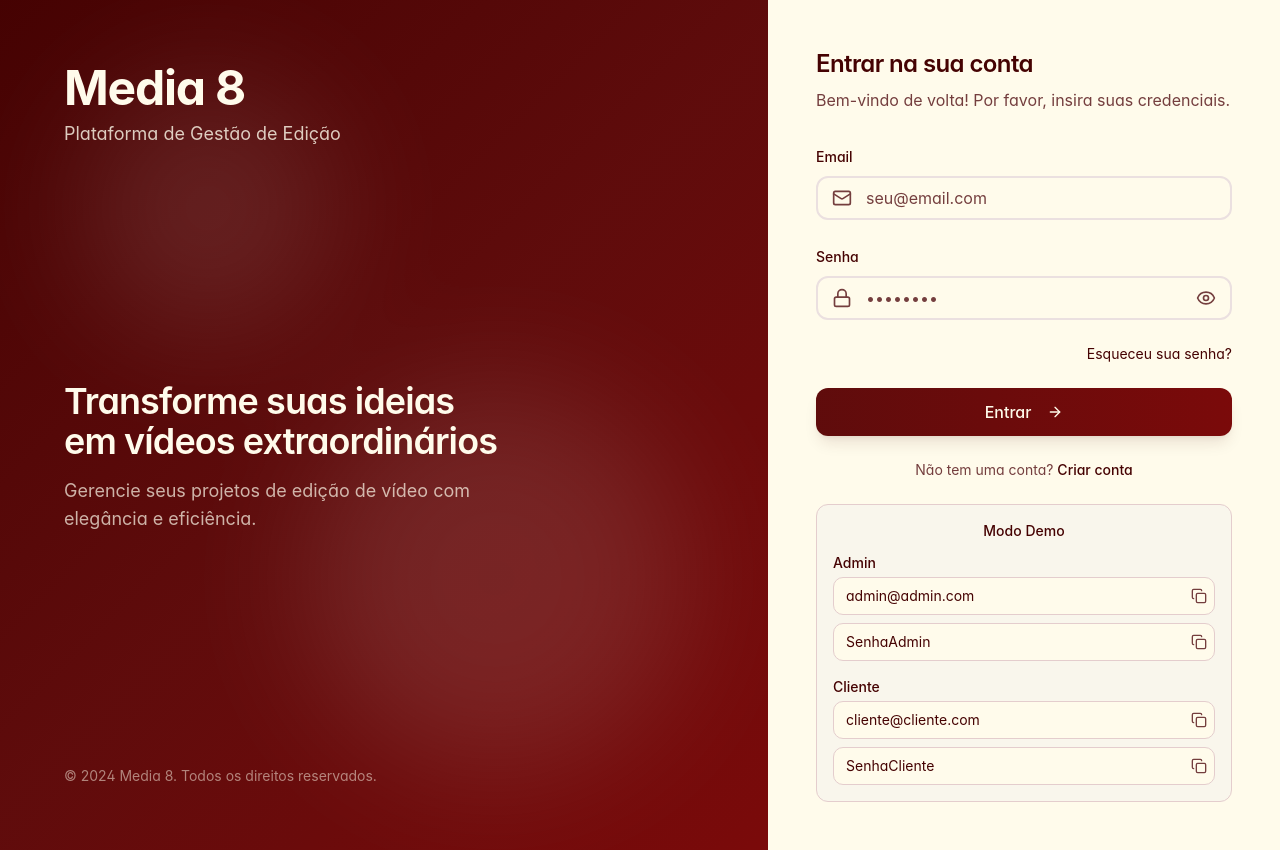
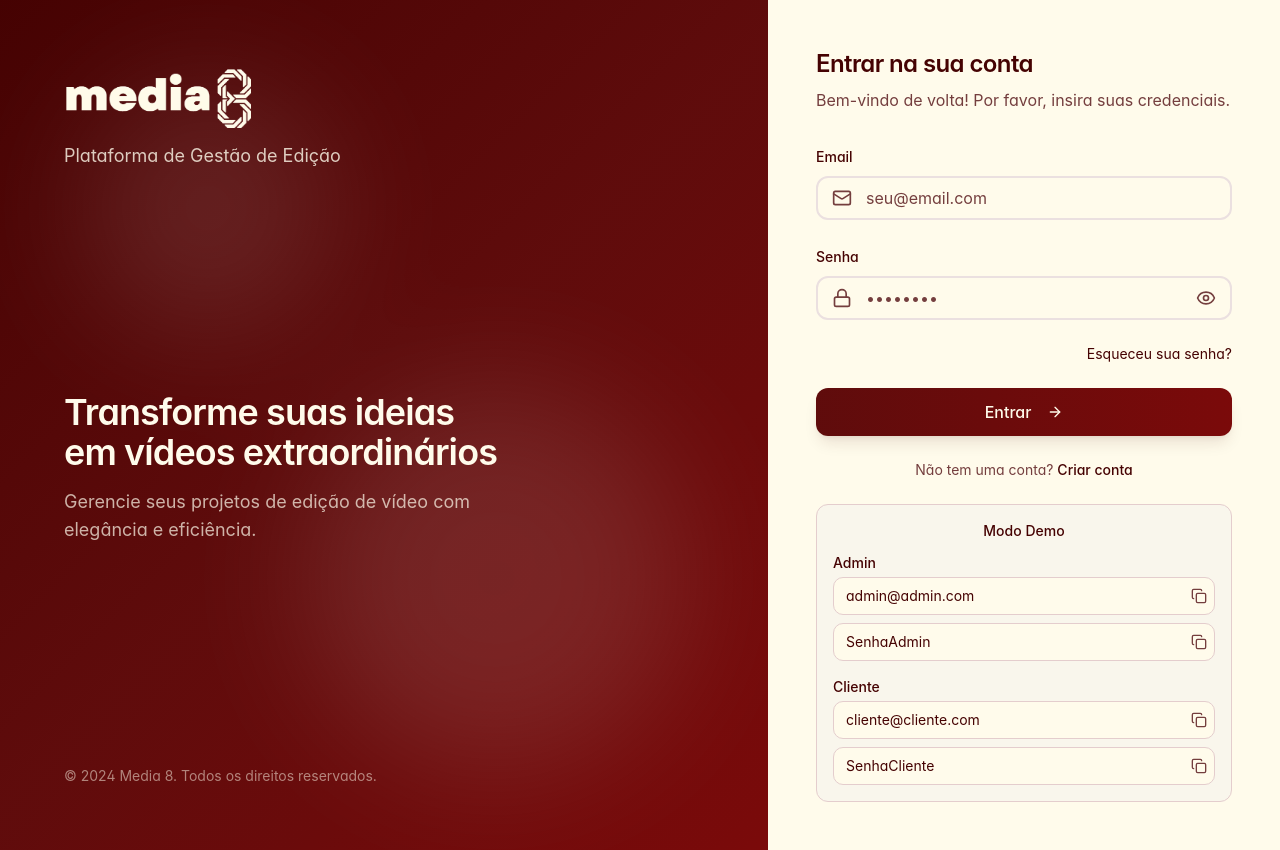
Before and after one commit to Havenox/media8-app-v1, a React (Vite) app in the folder media8-web/: page /login in a window 1280 px wide. Built offline with nearby package versions, Linux system fonts and the light colour scheme; no server answers; the HTML template or start-up script is replaced by a standard one.

Commit message:
feat(branding,web): adicionado as logotipos e configuracoes de branding

```diff
--- /dev/null
+++ b/media8-web/src/components/BrandLogo.tsx
@@ -0,0 +1,32 @@
+// src/components/BrandLogo.tsx
+import { Link } from "react-router-dom"
+import { branding } from "@/data/branding"
+
+type BrandLogoProps = {
+  variant?: "cream" | "wine"
+  size?: "sm" | "md" | "lg"
+  href?: string
+}
+
+const sizes = {
+  sm: "h-8",
+  md: "h-10",
+  lg: "h-16",
+}
+
+export function BrandLogo({
+  variant = "cream",
+  size = "md",
+  href = "/",
+}: BrandLogoProps) {
+  return (
+    <Link to={href} className="inline-flex items-center">
+      <img
+        src={branding.logo[variant]}
+        alt={branding.name}
+        className={`${sizes[size]} w-auto object-contain`}
+        loading="lazy"
+      />
+    </Link>
+  )
+}
--- a/media8-web/src/components/layout/MainLayout.tsx
+++ b/media8-web/src/components/layout/MainLayout.tsx
@@ -8,6 +8,7 @@ import Header from './Header';
 import MobileNav from './MobileNav';
 import { Skeleton } from '@/components/ui/skeleton';
 import { useIsMobile } from '@/hooks/use-mobile';
+import { BrandLogo } from '../BrandLogo';
 
 const MainLayout: React.FC = () => {
   const { isAuthenticated, isLoading } = useAuth();
@@ -20,9 +21,7 @@ const MainLayout: React.FC = () => {
     return (
       <div className="min-h-screen bg-background flex items-center justify-center">
         <div className="space-y-4 text-center">
-          <div className="w-16 h-16 rounded-xl bg-primary/20 flex items-center justify-center mx-auto">
-            <span className="text-primary font-bold text-2xl">M8</span>
-          </div>
+            <BrandLogo variant="wine" size="lg" />
           <Skeleton className="h-4 w-32 mx-auto" />
         </div>
       </div>
--- a/media8-web/src/components/layout/MobileNav.tsx
+++ b/media8-web/src/components/layout/MobileNav.tsx
@@ -13,6 +13,7 @@ import { Button } from '@/components/ui/button';
 import { Sheet, SheetContent, SheetTrigger } from '@/components/ui/sheet';
 import { cn } from '@/lib/utils';
 import UserNav from './UserNav';
+import { BrandLogo } from '../BrandLogo';
 
 interface NavItem {
   icon: React.ElementType;
@@ -73,11 +74,8 @@ const MobileNav: React.FC<MobileNavProps> = ({ open, onOpenChange }) => {
             {/* Sheet Header */}
             <div className="p-4 border-b border-sidebar-border flex items-center justify-between">
               <Link to="/dashboard" onClick={handleNavClick} className="flex items-center gap-3 transition-opacity duration-200 hover:opacity-80">
-                <div className="w-10 h-10 rounded-lg bg-sidebar-primary flex items-center justify-center">
-                  <span className="text-sidebar-primary-foreground font-bold text-lg">M8</span>
-                </div>
                 <div>
-                  <h1 className="font-bold text-lg text-sidebar-foreground">Media 8</h1>
+                  <BrandLogo variant="cream" size="sm" href="/dashboard" />
                   <p className="text-xs text-sidebar-foreground/60">Gestão de Edição</p>
                 </div>
               </Link>
@@ -126,10 +124,7 @@ const MobileNav: React.FC<MobileNavProps> = ({ open, onOpenChange }) => {
 
         {/* Center - Logo */}
         <Link to="/dashboard" className="flex items-center gap-2 transition-opacity duration-200 hover:opacity-80">
-          <div className="w-8 h-8 rounded-lg bg-sidebar-primary flex items-center justify-center">
-            <span className="text-sidebar-primary-foreground font-bold text-sm">M8</span>
-          </div>
-          <h1 className="font-bold text-sidebar-foreground text-sm">Media 8</h1>
+          <BrandLogo variant="cream" size="sm" href="/dashboard" />
         </Link>
 
         {/* Right - User Avatar */}
--- a/media8-web/src/components/layout/Sidebar.tsx
+++ b/media8-web/src/components/layout/Sidebar.tsx
@@ -18,6 +18,7 @@ import {
 import { useAuth } from '@/contexts/AuthContext';
 import { Button } from '@/components/ui/button';
 import { cn } from '@/lib/utils';
+import { BrandLogo } from '../BrandLogo';
 
 interface SidebarProps {
   collapsed: boolean;
@@ -68,19 +69,14 @@ const Sidebar: React.FC<SidebarProps> = ({ collapsed, onToggle }) => {
               exit={{ opacity: 0 }}
               className="flex items-center gap-3"
             >
-              <div className="w-10 h-10 rounded-lg bg-sidebar-primary flex items-center justify-center">
-                <span className="text-sidebar-primary-foreground font-bold text-lg">M8</span>
-              </div>
               <div>
-                <h1 className="font-bold text-lg">Media 8</h1>
+                <BrandLogo variant="cream" size="sm" href="/dashboard" />
                 <p className="text-xs text-sidebar-foreground/60">Gestão de Edição</p>
               </div>
             </motion.div>
           )}
           {collapsed && (
-            <div className="w-10 h-10 rounded-lg bg-sidebar-primary flex items-center justify-center mx-auto">
-              <span className="text-sidebar-primary-foreground font-bold text-lg">M8</span>
-            </div>
+            <BrandLogo variant="cream" size="sm" />
           )}
         </Link>
       </div>
--- /dev/null
+++ b/media8-web/src/data/branding.ts
@@ -0,0 +1,8 @@
+// src/data/branding.ts
+export const branding = {
+    name: "Media 8",
+    logo: {
+        cream: "/logo-media8-cream.webp",
+        wine: "/logo-media8-wine.webp",
+    },
+}
--- a/media8-web/src/pages/Index.tsx
+++ b/media8-web/src/pages/Index.tsx
@@ -1,13 +1,12 @@
+import { BrandLogo } from "@/components/BrandLogo";
+
 const Index = () => {
   // This page redirects to dashboard via router
   // Keeping as fallback
   return (
     <div className="flex min-h-screen items-center justify-center bg-background">
       <div className="text-center">
-        <div className="w-16 h-16 rounded-xl gradient-hero flex items-center justify-center mx-auto mb-4">
-          <span className="text-cream font-bold text-2xl">M8</span>
-        </div>
-        <h1 className="mb-2 text-3xl font-bold text-foreground">Media 8</h1>
+        <BrandLogo variant="cream" size="sm"/>
         <p className="text-muted-foreground">Carregando...</p>
       </div>
     </div>
--- a/media8-web/src/pages/LandingPage.tsx
+++ b/media8-web/src/pages/LandingPage.tsx
@@ -37,6 +37,7 @@ import {
   contactInfo,
   Product,
 } from '@/data/products';
+import { BrandLogo } from '@/components/BrandLogo';
 
 // Animation variants
 const fadeInUp = {
@@ -63,10 +64,7 @@ const LandingHeader: React.FC = () => {
       <div className="container mx-auto px-4 h-16 flex items-center justify-between">
         {/* Logo */}
         <Link to="/" className="flex items-center gap-3">
-          <div className="w-10 h-10 rounded-lg gradient-hero flex items-center justify-center">
-            <span className="text-cream font-bold text-lg">M8</span>
-          </div>
-          <span className="font-bold text-xl text-foreground">Media 8</span>
+          <BrandLogo variant="wine" size="sm" />
         </Link>
 
         {/* Navigation */}
@@ -686,10 +684,7 @@ const Footer: React.FC = () => {
           {/* Brand */}
           <div className="md:col-span-2">
             <div className="flex items-center gap-3 mb-4">
-              <div className="w-10 h-10 rounded-lg bg-cream flex items-center justify-center">
-                <span className="text-primary font-bold text-lg">M8</span>
-              </div>
-              <span className="font-bold text-xl text-cream">Media 8</span>
+              <BrandLogo variant="cream" size="sm" />
             </div>
             <p className="text-cream/60 max-w-sm">
               Edição estratégica de vídeos para experts, mentores e marcas que buscam autoridade
--- a/media8-web/src/pages/LoginPage.tsx
+++ b/media8-web/src/pages/LoginPage.tsx
@@ -12,6 +12,7 @@ import { Input } from '@/components/ui/input';
 import { useToast } from '@/hooks/use-toast';
 
 import { Copy } from "lucide-react" // ícone de duas folhas
+import { BrandLogo } from '@/components/BrandLogo';
 
 
 // ======== COPY INPUT ========
@@ -116,9 +117,7 @@ const LoginPage: React.FC = () => {
         <div className="relative z-10 flex flex-col justify-between p-12 xl:p-16 text-cream">
           {/* Logo */}
           <Link to="/">
-            <h1 className="text-4xl xl:text-5xl font-bold tracking-tight hover:opacity-80 transition-opacity">
-              Media 8
-            </h1>
+            <BrandLogo variant="cream" size="lg" />
             <p className="mt-2 text-cream/80 text-lg">
               Plataforma de Gestão de Edição
             </p>
--- a/media8-web/src/pages/NotFound.tsx
+++ b/media8-web/src/pages/NotFound.tsx
@@ -2,6 +2,7 @@ import { useLocation, Link } from "react-router-dom";
 import { motion } from "framer-motion";
 import { Home, ArrowLeft } from "lucide-react";
 import { Button } from "@/components/ui/button";
+import { BrandLogo } from "@/components/BrandLogo";
 
 const NotFound = () => {
   const location = useLocation();
@@ -19,9 +20,7 @@ const NotFound = () => {
             404
           </span>
           <div className="absolute inset-0 flex items-center justify-center">
-            <div className="w-24 h-24 rounded-2xl gradient-hero flex items-center justify-center">
-              <span className="text-cream font-bold text-3xl">M8</span>
-            </div>
+            <BrandLogo variant="wine" size="lg" />
           </div>
         </div>
 
--- a/media8-web/src/pages/SignupPage.tsx
+++ b/media8-web/src/pages/SignupPage.tsx
@@ -13,6 +13,7 @@ import { useAuth } from '@/contexts/AuthContext';
 import { Button } from '@/components/ui/button';
 import { Input } from '@/components/ui/input';
 import { useToast } from '@/hooks/use-toast';
+import { BrandLogo } from '@/components/BrandLogo';
 
 const signupSchema = z.object({
   name: z.string().min(3, 'Nome deve ter no mínimo 3 caracteres'),
@@ -115,9 +116,7 @@ const SignupPage: React.FC = () => {
         <div className="relative z-10 flex flex-col justify-between p-12 xl:p-16 text-cream">
           {/* Logo */}
           <Link to="/">
-            <h1 className="text-4xl xl:text-5xl font-bold tracking-tight hover:opacity-80 transition-opacity">
-              Media 8
-            </h1>
+            <BrandLogo variant="cream" size="lg" />
             <p className="mt-2 text-cream/80 text-lg">
               Plataforma de Gestão de Edição
             </p>
```
Also changed, not shown: media8-web/public/logo-media8-cream.webp (added), media8-web/public/logo-media8-wine.webp (added).
